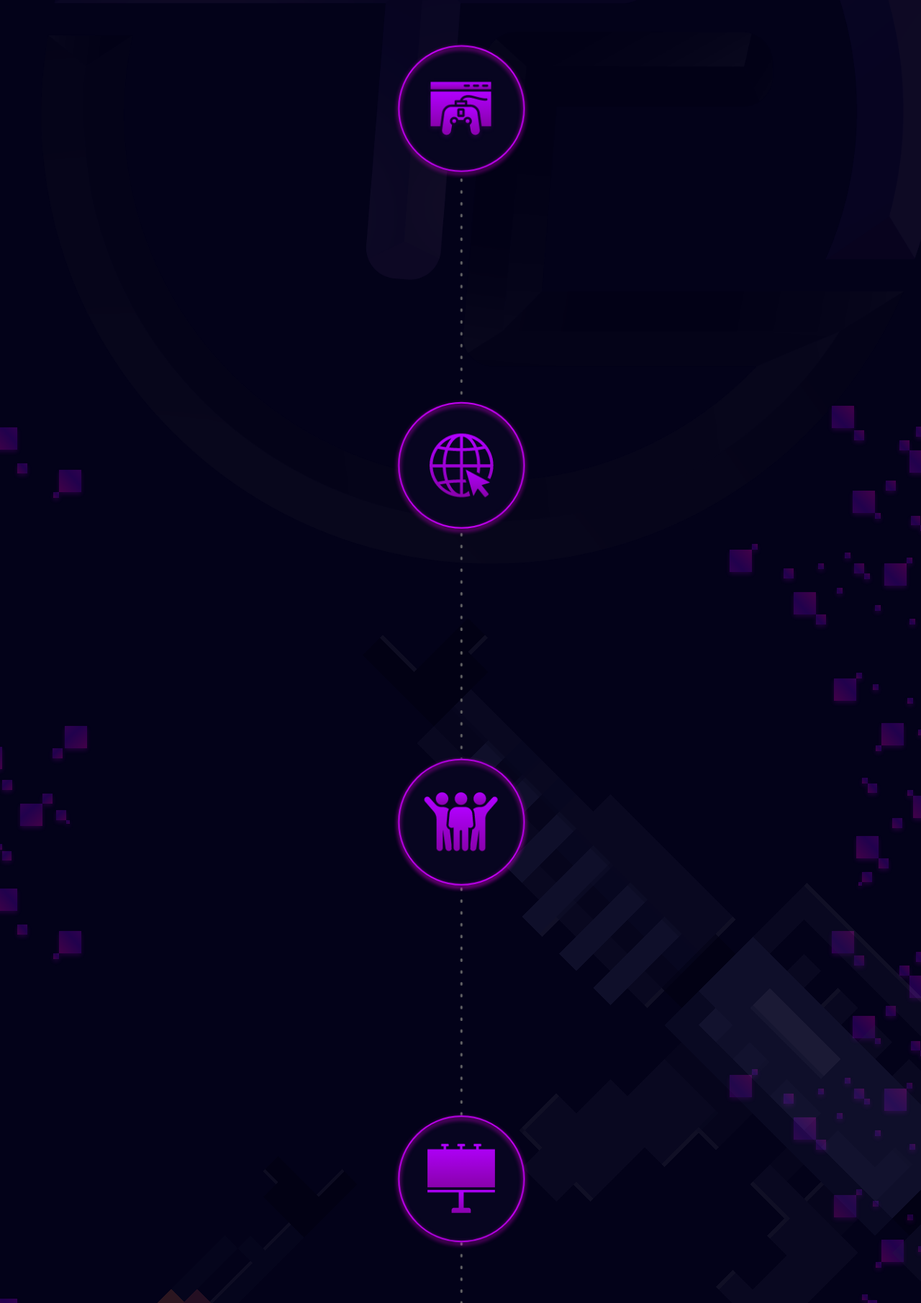
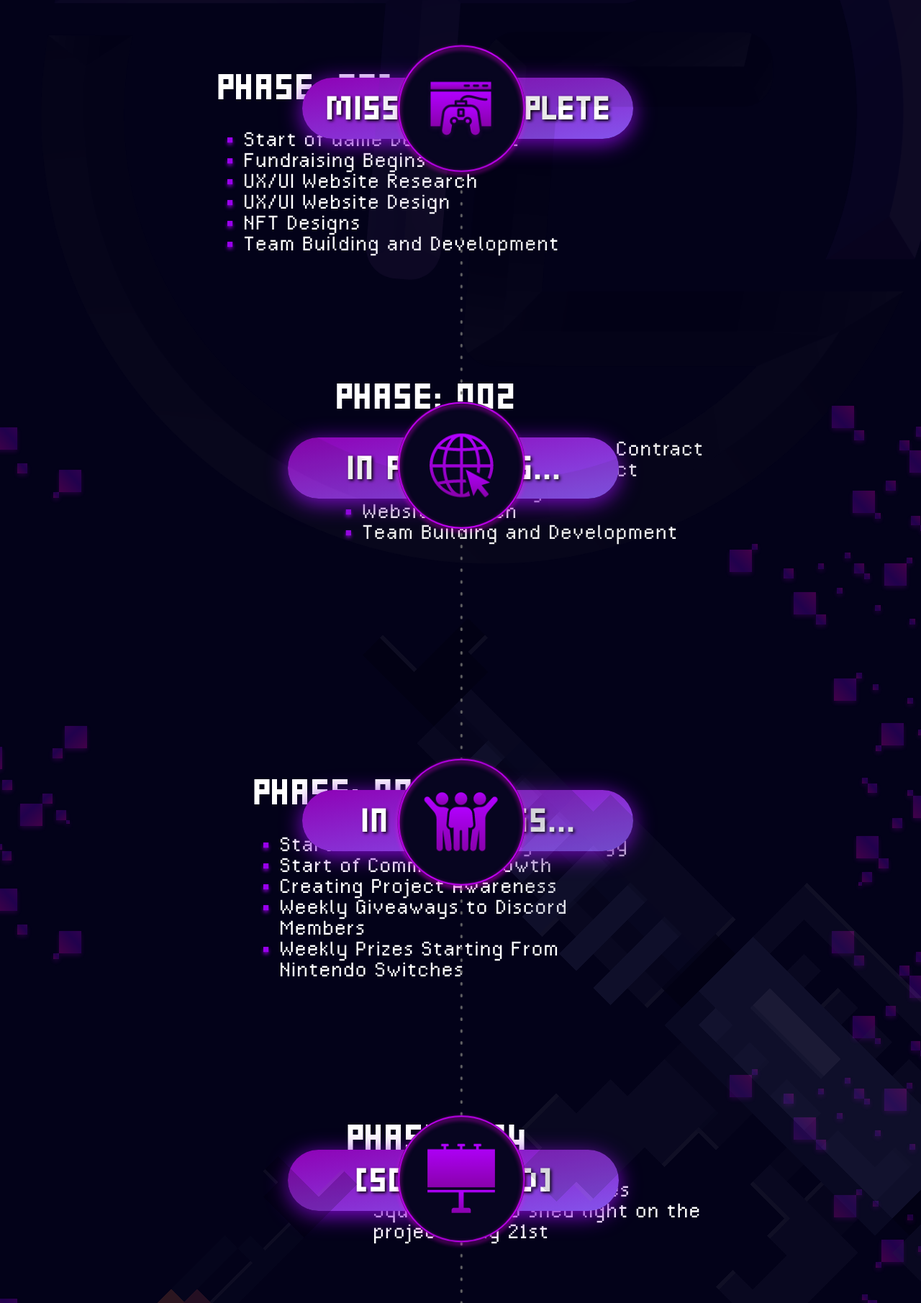
Before and after one commit to Vakiyama/thugcity-new, a React (Create React App) app in the folder thugcity/: page / in a window 1280 px wide. Shown: the part 9409-11220 px from the top of the page at 72% size. Built offline with nearby package versions, Linux system fonts and the light colour scheme.

Commit message:
Finished roadmap positioning for text+

```diff
--- a/thugcity/src/Roadmap/Roadmap.css
+++ b/thugcity/src/Roadmap/Roadmap.css
@@ -94,3 +94,141 @@
     left: -100px;
     opacity: 0.3;
 }
+
+.roadmap_text {
+    color: #fff;
+}
+
+.roadmap_text_title {
+    font-weight: 100;
+    font-size: 70px;
+}
+
+.roadmap_text ul li {
+    font-family: 'Pixel Art';
+    font-size: 24px;
+}
+
+.roadmap_text ul {
+    list-style: none;
+    position: relative;
+    bottom: 25px;
+}
+
+.roadmap_text ul li::before {
+    content: "\2022";
+    color: #9900EE;
+    text-shadow: 0px 3px 5px #7600b6;
+    display: inline-block; /* Needed to add space between the bullet and the text */
+    width: 1em; /* Also needed for space (tweak if needed) */
+    margin-left: -1em; /* Also needed for space (tweak if needed) */
+}
+
+#roadmap_text_1 {
+    position: absolute;
+    top: 270px;
+    left: 200px;
+}
+
+#roadmap_text_2 {
+    position: absolute;
+    top: 700px;
+    right: 200px;
+}
+
+#roadmap_text_3 {
+    position: absolute;
+    top: 1250px;
+    left: 250px;
+    width: 550px;
+}
+
+#roadmap_text_4 {
+    position: absolute;
+    top: 1730px;
+    right: 200px;
+    width: 500px;
+}
+
+#roadmap_text_5 {
+    position: absolute;
+    top: 2250px;
+    left: 200px;
+    width: 500px;
+}
+
+#roadmap_text_6 {
+    position: absolute;
+    top: 2700px;
+    right: 200px;
+}
+
+#roadmap_text_7 {
+    position: absolute;
+    top: 3250px;
+    left: 200px;
+}
+
+#roadmap_text_8 {
+    position: absolute;
+    top: 3700px;
+    right: 200px;
+}
+
+#roadmap_text_9 {
+    position: absolute;
+    top: 4200px;
+    left: 200px;
+    width: 500px;
+}
+
+#roadmap_text_10 {
+    position: absolute;
+    top: 4700px;
+    right: 200px;
+    width: 500px;
+}
+
+.roadmap_status_div {
+    width: 460px;
+    height: 85px;
+    background-image: linear-gradient(to bottom right,#8E02B6, #8454EB);
+    border-radius: 50px;
+    box-shadow: 0 6px 30px 0px rgb(130, 8, 211);
+}
+
+.roadmap_status_h1 {
+    color: #fff;
+    margin: 0 auto;
+    width: fit-content;
+    height: fit-content;
+    font-size: 65px;
+    font-weight: 100;
+    text-shadow: 2px 2px 4px #000;
+    position: relative;
+    top: 0px;
+}
+
+#roadmap_status_1 {
+    position: absolute;
+    top: 350px;
+    right: 300px;
+}
+
+#roadmap_status_2 {
+    position: absolute;
+    top: 850px;
+    left: 300px;
+}
+
+#roadmap_status_3 {
+    position: absolute;
+    top: 1340px;
+    right: 300px;
+}
+
+#roadmap_status_4 {
+    position: absolute;
+    top: 1840px;
+    left: 300px;
+}
--- a/thugcity/src/Roadmap/Roadmap.js
+++ b/thugcity/src/Roadmap/Roadmap.js
@@ -44,11 +44,13 @@ class Roadmap extends Component {
                     </ul>
                 </div>
                 <div className='roadmap_text' id="roadmap_text_5">
+                    <h1 className='roadmap_text_title'>PHASE: 005</h1>
                     <ul>
                         <li>Public Event we will attend and people can meet us there. To be announced!</li>
                     </ul>
                 </div>
                 <div className='roadmap_text' id="roadmap_text_6">
+                <h1 className='roadmap_text_title'>PHASE: 006</h1>
                     <ul>
                         <li>NFT Launch</li>
                         <li>$BILLS Token Launch</li>
@@ -57,6 +59,7 @@ class Roadmap extends Component {
                     </ul>
                 </div>
                 <div className='roadmap_text' id="roadmap_text_7">
+                <h1 className='roadmap_text_title'>PHASE: 007</h1>
                     <ul>
                         <li>Season 1 Rewards Allocated</li>
                         <li>Thug Leaders Released</li>
@@ -65,6 +68,7 @@ class Roadmap extends Component {
                     </ul>
                 </div>
                 <div className='roadmap_text' id="roadmap_text_8">
+                <h1 className='roadmap_text_title'>PHASE: 008</h1>
                     <ul>
                         <li>Season 2 Rewards Allocated</li>
                         <li>V2 In-Game Asset Launch</li>
@@ -73,6 +77,7 @@ class Roadmap extends Component {
                     </ul>
                 </div>
                 <div className='roadmap_text' id="roadmap_text_9">
+                <h1 className='roadmap_text_title'>PHASE: 009</h1>
                     <ul>
                         <li>Season 3 Giveaway</li>
                         <li>V3 In-Game Asset Launch</li>
@@ -81,12 +86,25 @@ class Roadmap extends Component {
                     </ul>
                 </div>
                 <div className='roadmap_text' id="roadmap_text_10">
+                <h1 className='roadmap_text_title'>PHASE: 010</h1>
                     <ul>
                         <li>VIP Club Owners of Thugs, V1, V2 and V3 Assets</li>
                         <li>Community driven in person event for VIP Club Owners</li>
                         <li>Implementation of Augmented Reality</li>
                         <li>Season 4 Giveaway</li>
                     </ul>
+                </div>
+                <div className='roadmap_status_div' id="roadmap_status_1">
+                    <h1 className='roadmap_status_h1'>MISSION COMPLETE</h1>
+                </div>
+                <div className='roadmap_status_div' id="roadmap_status_2">
+                    <h1 className='roadmap_status_h1'>IN PROGRESS...</h1>
+                </div>
+                <div className='roadmap_status_div' id="roadmap_status_3">
+                    <h1 className='roadmap_status_h1'>IN PROGRESS...</h1>
+                </div>
+                <div className='roadmap_status_div' id="roadmap_status_4">
+                    <h1 className='roadmap_status_h1'>[SCHEDULED]</h1>
                 </div>
                 {/* images below are out of document flow/absolute position */}
                 <img className='roadmap_background_logo_1'src="./logo-background-2.png"/>
```
